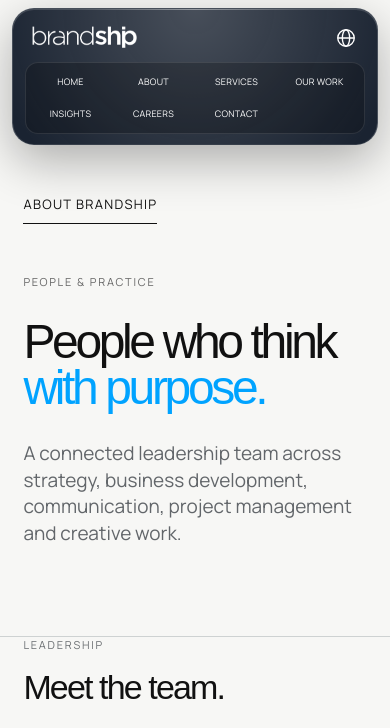
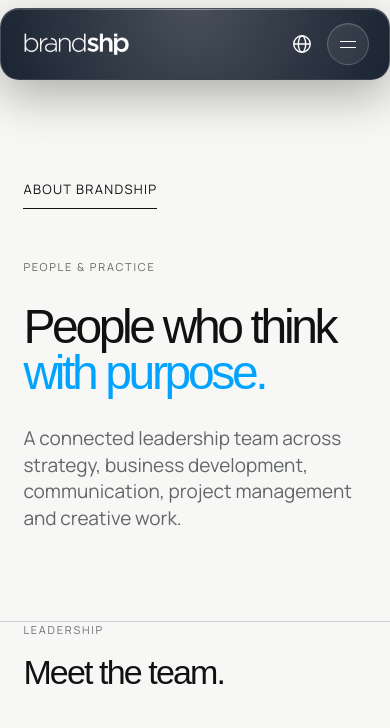
Before and after one commit to trqorganji/BrandShip.Demo, a website built with Vite: page team.html in a window 390 px wide. Shown: the top 728 px of the page. Built offline with nearby package versions, Linux system fonts and the light colour scheme; a web font is replaced by a local one.

Commit message:
Restore original mobile menu navigation

```diff
--- a/src/feedback-upgrade.css
+++ b/src/feedback-upgrade.css
@@ -1,5 +1,4 @@
 :root{--feedback-blue:#00a3ff;--feedback-paper:#f7f7f5;--feedback-rule:#d4d6d5}
-.mobile-primary-nav{display:none}
 .feedback-section,.practice-overview,.method-section{padding:74px 5vw;border-top:1px solid var(--feedback-rule);background:var(--feedback-paper);color:#101214}
 .about-directory-content>.feedback-section{padding:72px 0 86px}
 .feedback-heading{display:grid;grid-template-columns:minmax(150px,23%) 1fr;gap:4vw;align-items:start}
@@ -35,7 +34,7 @@
 .work-explore{display:grid;grid-template-columns:1fr 1fr;gap:40px;margin:26px 0 55px}.work-filter-set{display:flex;gap:8px;flex-wrap:wrap;margin-top:14px}.work-filter-set button{border:1px solid #cbd0d0;border-radius:40px;background:transparent;padding:11px 15px;font-size:11px;cursor:pointer}.work-filter-set button.active,.work-filter-set button:hover{background:#111;color:white;border-color:#111}
 .case-bridge{background:#f5f7f7!important}.case-bridge h3{max-width:480px}.case-impact-note{padding:35px 0;border-top:1px solid #ffffff44;margin-top:50px}.case-impact-note span{text-transform:uppercase;font-size:11px;letter-spacing:.13em;color:var(--feedback-blue)}.case-impact-note p{color:#bfc3c5;max-width:540px;line-height:1.6}
 .insight-tabs{gap:8px!important}.insight-tabs button{font-size:12px;cursor:pointer}
-@media(max-width:900px){.mobile-primary-nav{position:fixed;z-index:99;top:77px;left:12px;right:12px;display:flex;gap:5px;overflow-x:auto;scrollbar-width:none;background:rgba(18,19,21,.94);color:#fff;padding:8px;border:1px solid #ffffff35;border-radius:14px;backdrop-filter:blur(18px);box-shadow:0 12px 32px #0003}.mobile-primary-nav::-webkit-scrollbar{display:none}.mobile-primary-nav a{white-space:nowrap;border-radius:8px;padding:9px 11px;font-size:10px;letter-spacing:.08em;text-transform:uppercase}.mobile-primary-nav a[aria-current=page]{background:#ffffff29;color:#fff}.mobile-primary-nav a:focus-visible{outline:2px solid var(--feedback-blue)}.page-shell .about-editorial-hero,.services-catalogue,.work-catalogue,.insights-catalogue,.careers-catalogue{padding-top:max(150px,env(safe-area-inset-top) + 145px)!important}.feedback-heading{grid-template-columns:1fr;gap:18px}.feedback-intro{margin:26px 0 40px}.method-grid{grid-template-columns:repeat(2,1fr)}}
+@media(max-width:900px){.feedback-heading{grid-template-columns:1fr;gap:18px}.feedback-intro{margin:26px 0 40px}.method-grid{grid-template-columns:repeat(2,1fr)}}
 @media(max-width:650px){.feedback-section,.method-section{padding:55px 6vw}.about-directory-content>.feedback-section{padding:55px 0}.story-timeline,.why-grid,.practice-overview-grid,.client-stories>div,.work-explore{grid-template-columns:1fr}.story-timeline article{min-height:0}.client-stories a+a{border-left:0;border-top:1px solid var(--feedback-rule)}.practice-overview-grid>a{min-height:330px;padding:27px}.practice-overview-grid h3{margin:28px 0 15px}.method-grid{grid-template-columns:1fr}.method-grid article{min-height:105px}.work-explore{gap:25px}.insights-page .insight-entry h2{overflow-wrap:break-word;word-break:normal}.insights-page .insight-tabs{display:flex;overflow-x:auto;flex-wrap:nowrap;margin:30px 0}.insights-page .insight-tabs button{white-space:nowrap;flex:none}}
 @media(prefers-reduced-motion:reduce){.practice-overview-grid>a,.client-stories a{transition:none}}
 .practice-hero,.team-hero{padding:175px 5vw 110px;background:#f7f7f5;color:#111;min-height:60svh}.practice-hero .feedback-text-link,.team-hero .feedback-text-link{margin:0 0 75px}.practice-eyebrow,.team-hero>p:first-of-type{font-size:11px;letter-spacing:.16em;text-transform:uppercase;color:#666}.practice-hero h1,.team-hero h1{font-size:clamp(60px,8vw,130px);line-height:.95;letter-spacing:-.07em;font-weight:300;max-width:1150px;margin:30px 0}.practice-hero h1 span,.team-hero h1 em{color:#00a3ff;font-style:normal}.practice-hero>p:last-child,.team-hero-copy{max-width:750px;font-size:clamp(19px,2vw,29px);line-height:1.4;color:#62666a}
@@ -43,15 +42,3 @@
 .team-hero{min-height:70svh}.team-directory .feedback-heading{margin-bottom:60px}.team-grid{display:grid;grid-template-columns:repeat(3,1fr);gap:55px 24px}.team-grid article{min-width:0}.team-grid img{width:100%;aspect-ratio:4/4.7;object-fit:cover;object-position:center 20%;filter:grayscale(1);display:block;background:#ddd;transition:filter .5s,transform .7s}.team-grid article:hover img{filter:grayscale(.4);transform:scale(1.015)}.team-grid h3{font-weight:300;font-size:clamp(24px,2.8vw,40px);letter-spacing:-.045em;margin:20px 0 8px}.team-grid p{font-size:14px;color:#6b7074}
 @media(max-width:800px){.practice-hero,.team-hero{padding:170px 6vw 70px;min-height:0}.practice-hero h1,.team-hero h1{font-size:clamp(48px,12vw,85px)}.practice-body,.team-directory{padding:0 6vw 70px}.practice-lead,.practice-questions{grid-template-columns:1fr}.practice-capabilities>div:last-child,.practice-method>p,.practice-related>div:last-child,.practice-related>.feedback-text-link{margin-left:0}.practice-capabilities article{grid-template-columns:1fr;gap:12px}.team-grid{grid-template-columns:repeat(2,1fr);gap:40px 16px}}
 @media(max-width:520px){.team-grid{grid-template-columns:1fr}.practice-hero .feedback-text-link,.team-hero .feedback-text-link{margin-bottom:50px}.practice-capabilities article{padding:22px 0}.practice-method>p{font-size:18px}}
-/* On phones the primary links belong to the main navbar, never a separate menu. */
-@media(max-width:900px){
-  .nav,.nav.scrolled{height:auto!important;min-height:128px;display:flex;flex-wrap:wrap;align-content:start;align-items:center;gap:5px 0;padding:10px 12px!important;top:8px!important;left:12px!important;right:12px!important;border-radius:22px!important}
-  .nav>.brand{order:0;flex:0 0 auto;margin:0 0 2px 4px}
-  .nav>.nav-actions{order:1;margin-left:auto!important;padding:0!important}
-  .nav .menu-btn,.nav .contact-pill{display:none!important}
-  .nav>.mobile-primary-nav{order:2;position:static;display:grid;grid-template-columns:repeat(4,minmax(0,1fr));flex:0 0 100%;width:100%;gap:2px;overflow:visible;padding:4px;margin:0;background:rgba(0,0,0,.22);border:1px solid rgba(255,255,255,.1);border-radius:13px;box-shadow:none;backdrop-filter:none}
-  .nav>.mobile-primary-nav a{display:flex;justify-content:center;align-items:center;min-width:0;min-height:30px;padding:6px 3px;border-radius:8px;font-size:9px;line-height:1.1;letter-spacing:.03em;text-align:center;white-space:nowrap}
-  .nav>.mobile-primary-nav a[aria-current=page]{background:rgba(255,255,255,.17)}
-  .page-shell .about-editorial-hero,.services-catalogue,.work-catalogue,.insights-catalogue,.careers-catalogue{padding-top:max(175px,env(safe-area-inset-top) + 170px)!important}
-  .practice-hero,.team-hero{padding-top:185px}
-}
--- a/src/feedback-upgrade.js
+++ b/src/feedback-upgrade.js
@@ -2,22 +2,6 @@
 const base = import.meta.env.BASE_URL;
 const href = path => `${base}${path}`;
 const el = (tag, className, html) => { const node = document.createElement(tag); node.className = className; node.innerHTML = html; return node; };
-
-// Keep the top-level sitemap visible on a phone, without opening the overlay menu.
-const nav = document.querySelector('.nav');
-if (nav) {
-  const quick = el('nav', 'mobile-primary-nav', [
-    ['Home', ''], ['About', 'about.html'], ['Services', 'services.html'],
-    ['Our work', 'work.html'], ['Insights', 'insights.html'],
-    ['Careers', 'careers.html'], ['Contact', 'contact.html']
-  ].map(([label, path]) => `<a href="${href(path)}">${label}</a>`).join(''));
-  quick.setAttribute('aria-label', 'Primary navigation');
-  nav.append(quick);
-  const current = location.pathname.replace(/index\.html$/, '').replace(/\/$/, '');
-  quick.querySelectorAll('a').forEach(link => {
-    if (link.pathname.replace(/\/$/, '') === current) link.setAttribute('aria-current', 'page');
-  });
-}
 
 const aboutContent = document.querySelector('.about-directory-content');
 if (aboutContent) {
```
